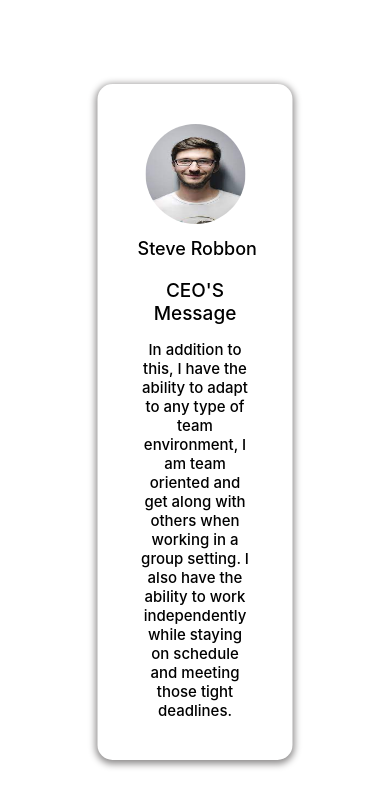
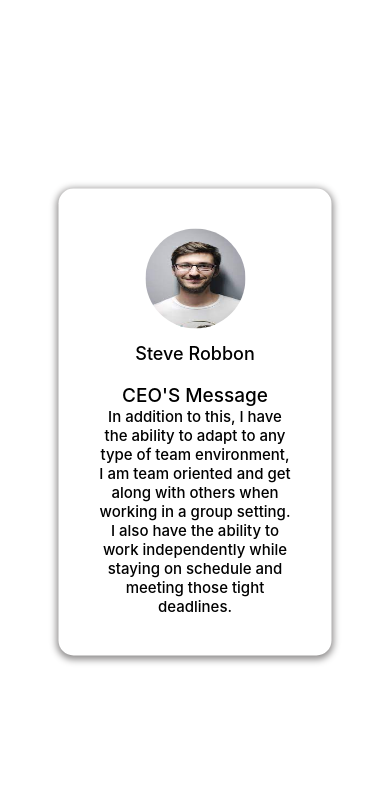
Before and after one commit to Zaibi727/Collection-of-Designs, a React (Create React App) app: page / in a window 390 px wide. Shown: the top 806 px of the page. Built offline with nearby package versions, Linux system fonts and the light colour scheme.

Commit message:
Update seventeen.module.css

```diff
--- a/src/components/seventeenMay/seventeen.module.css
+++ b/src/components/seventeenMay/seventeen.module.css
@@ -37,7 +37,6 @@
 .heading{
     font-size: 19px;
     font-weight: 500;
-    margin-bottom: 15px;
 }
 .descrp{
     font-weight: 500;
@@ -49,15 +48,18 @@
       display: block;
       width: 50%;
     }
+    .wrapper{
+        padding: 20px;
+    }
     .sec1 {
         margin-right: 0px;
-        margin-bottom: 50px;
+        margin-bottom: 20px;
     }
 }
 @media only screen and (max-width: 480px){
     .SeventeenContainer{
         display: block;
-        max-width: 50%;
+        width: 70%;
       }
     .sec1 {
         margin-right: 0px;
@@ -67,7 +69,7 @@
 @media only screen and (max-width: 320px){
     .SeventeenContainer{
         display: block;
-        max-width: 70%;
+        width: 90%;
       }
       .sec1 {
         margin-right: 0px;
```
